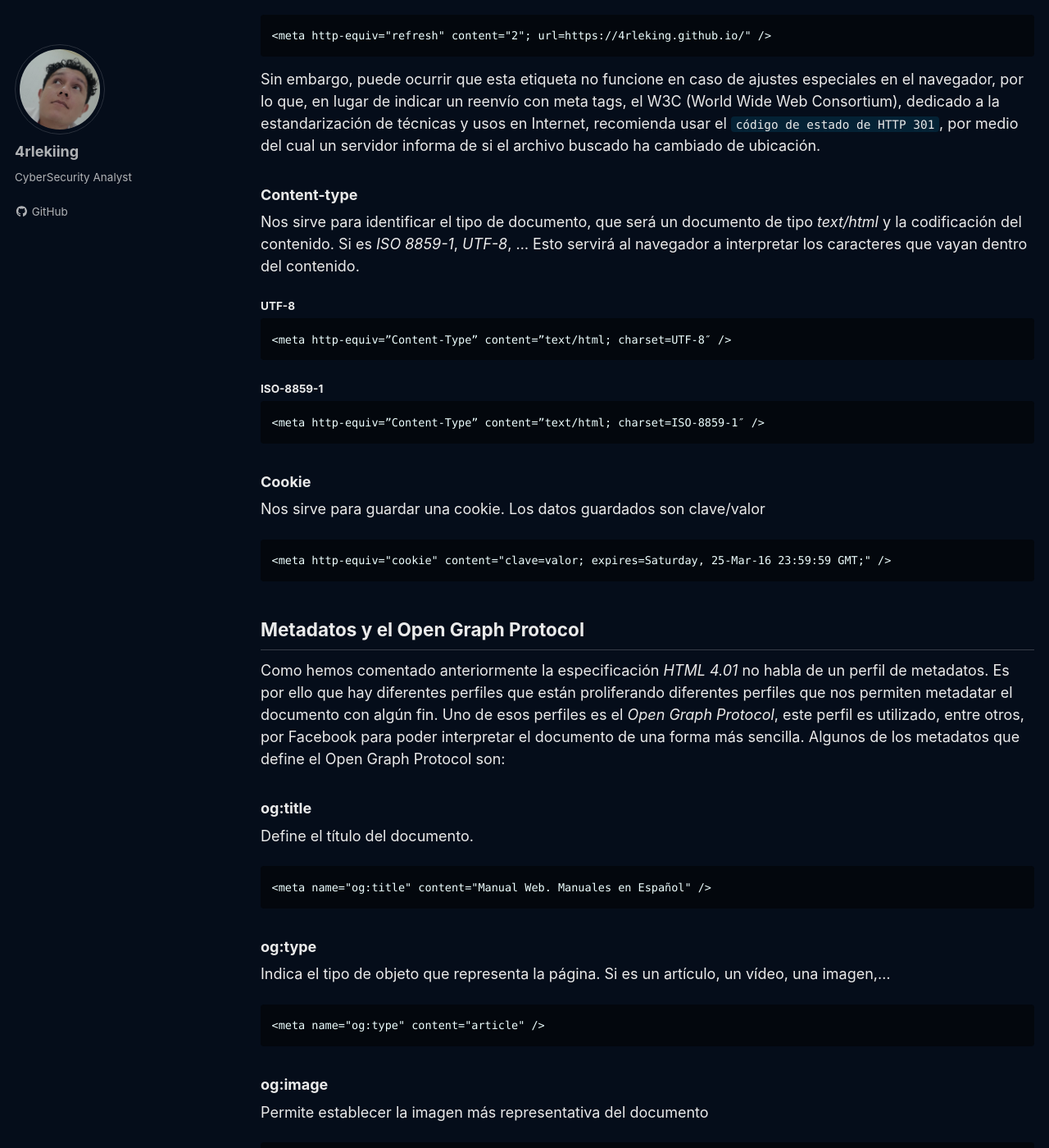
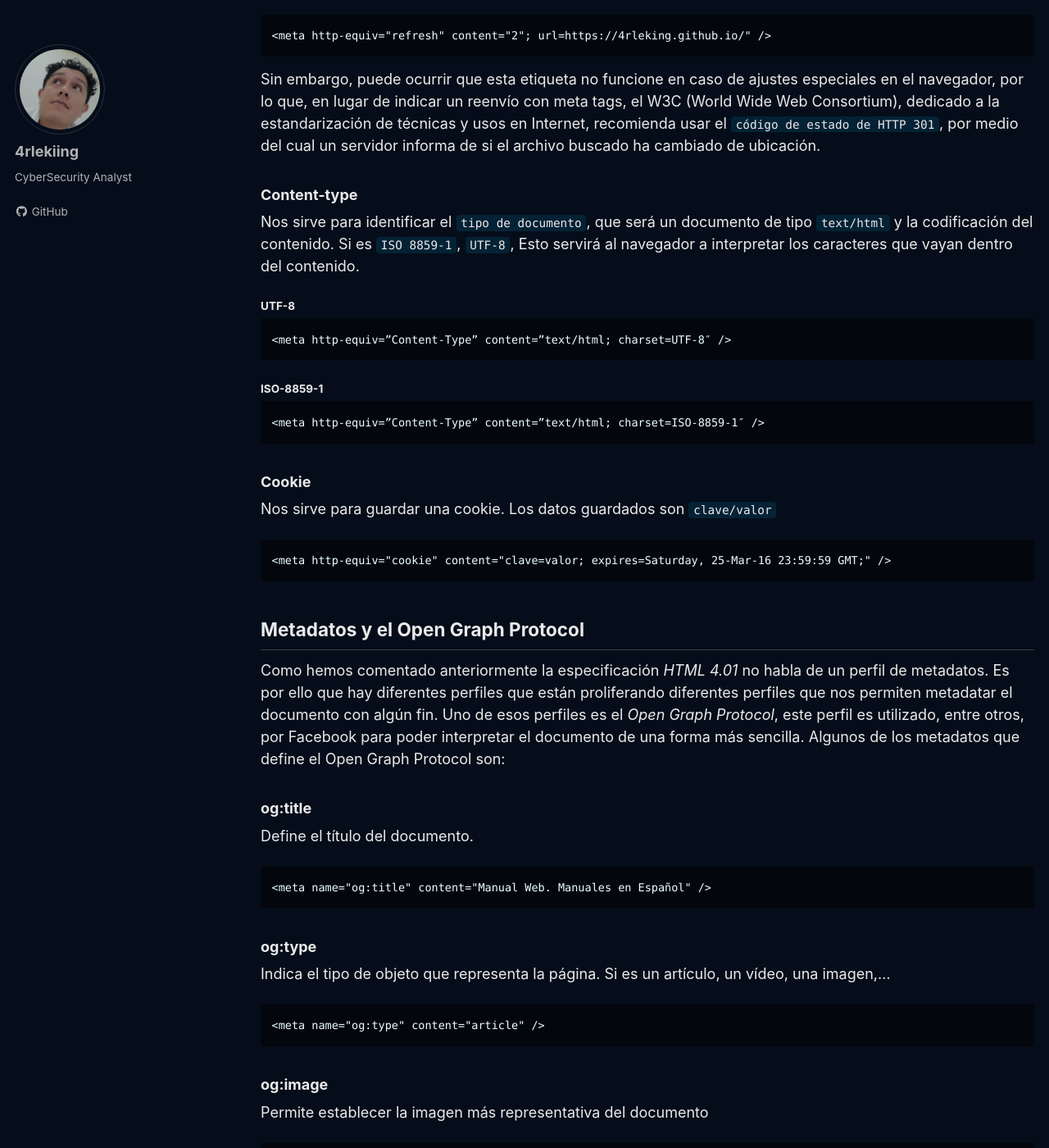
Before and after one commit to 4rleking/HTML.github.io, a Jekyll site: the page built from _posts/2023-08-05-Metadatos.md, in a window 1280 px wide and 1400 px high, scrolled down 5392 px. Shown: the whole window at 82% size. Built offline with Jekyll 4.4.1, drawn with Linux system fonts in a browser that asks for light colours; cached includes are drawn as plain includes; a script that is not in the unit is left out; some of the changed text lies outside the part shown.

Commit message:
Update 2023-08-05-Metadatos.md

````diff
--- a/_posts/2023-08-05-Metadatos.md
+++ b/_posts/2023-08-05-Metadatos.md
@@ -204,25 +204,25 @@ Sin embargo, puede ocurrir que esta etiqueta no funcione en caso de ajustes espe
 
 ### Content-type
 
-Nos sirve para identificar el tipo de documento, que será un documento de tipo *text/html* y la codificación del contenido. Si es *ISO 8859-1*, *UTF-8*, … Esto servirá al navegador a interpretar los caracteres que vayan dentro del contenido.
+Nos sirve para identificar el `tipo de documento`, que será un documento de tipo `text/html` y la codificación del contenido. Si es `ISO 8859-1`, `UTF-8`, Esto servirá al navegador a interpretar los caracteres que vayan dentro del contenido.
 
 #### UTF-8
 
-```
+```text
 <meta http-equiv=”Content-Type” content=”text/html; charset=UTF-8″ />
 ```
 
 #### ISO-8859-1
 
-```
+```text
 <meta http-equiv=”Content-Type” content=”text/html; charset=ISO-8859-1″ />
 ```
 
 ### Cookie
 
-Nos sirve para guardar una cookie. Los datos guardados son clave/valor
+Nos sirve para guardar una cookie. Los datos guardados son `clave/valor`
 
-```
+```text
 <meta http-equiv="cookie" content="clave=valor; expires=Saturday, 25-Mar-16 23:59:59 GMT;" />
 ```
 
@@ -234,7 +234,7 @@ Como hemos comentado anteriormente la especificación *HTML 4.01* no habla de un
 
 Define el título del documento.
 
-```
+```text
 <meta name="og:title" content="Manual Web. Manuales en Español" />
 ```
 
@@ -242,7 +242,7 @@ Define el título del documento.
 
 Indica el tipo de objeto que representa la página. Si es un artículo, un vídeo, una imagen,…
 
-```
+```text
 <meta name="og:type" content="article" />
 ```
 
@@ -250,7 +250,7 @@ Indica el tipo de objeto que representa la página. Si es un artículo, un víde
 
 Permite establecer la imagen más representativa del documento
 
-```
+```text
 <meta name="og:image" content="http://www.manualweb.net/logo.png" />
 ```
 
@@ -258,6 +258,8 @@ Permite establecer la imagen más representativa del documento
 
 Nos ayuda a definir la URL asociada al documento. Esto es por si queremos utilizar alguna diferente a la URL que ya tenga.
 
-```
+```text
 <meta name="og:url" content="http://www.manualweb.net" />
 ```
+
+Algunos desarrolladores utilizan herramientas o servicios online para generar sus *metatags* ejemplo, [metatags.org](https://www.metatags.org/seo-tips/why-use-meta-tags/metatags-generator/).
````
